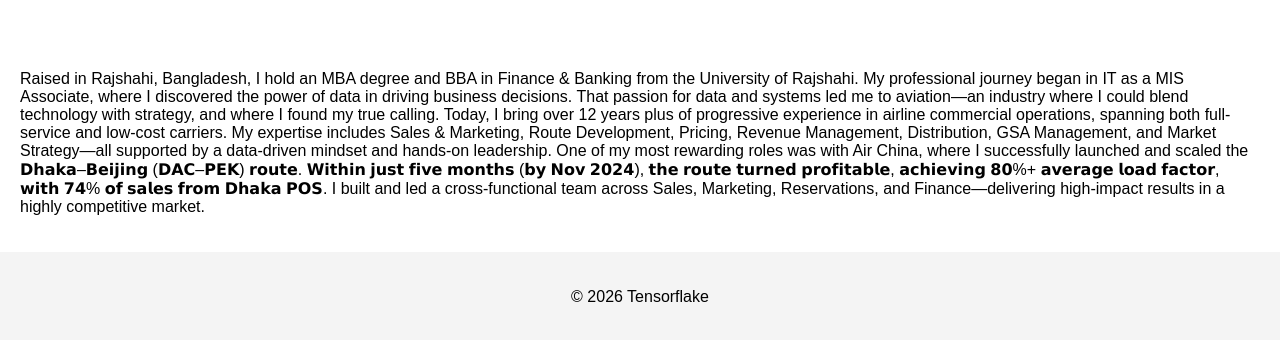
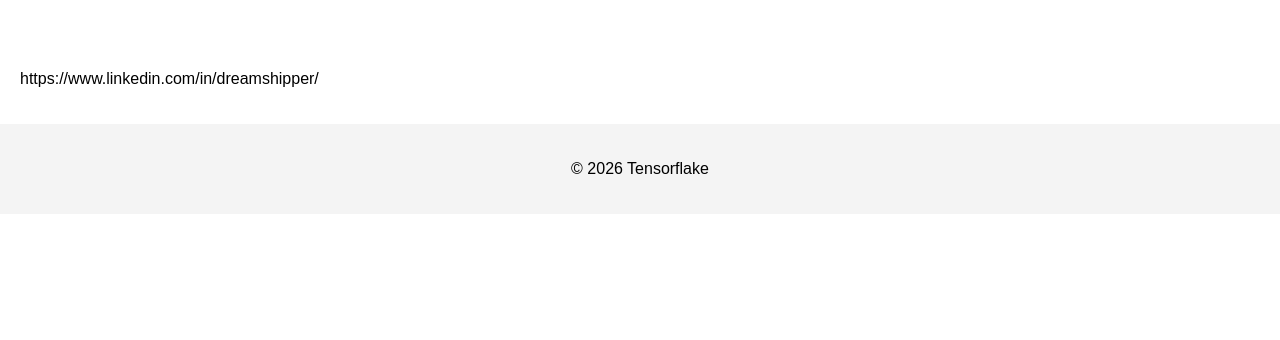
Before and after one commit to dreamshipper/tensorflake, a plain HTML site: page about.html in a window 1280 px wide. Shown: the part 124-464 px from the top of the page. Drawn offline with Linux system fonts and the light colour scheme.

Commit message:
Update about.html

```diff
--- a/about.html
+++ b/about.html
@@ -17,7 +17,7 @@
   </header>
 
   <main>
-    <p> Raised in Rajshahi, Bangladesh, I hold an MBA degree and BBA in Finance & Banking from the University of Rajshahi. My professional journey began in IT as a MIS Associate, where I discovered the power of data in driving business decisions. That passion for data and systems led me to aviation—an industry where I could blend technology with strategy, and where I found my true calling.  Today, I bring over 12 years plus of progressive experience in airline commercial operations, spanning both full-service and low-cost carriers. My expertise includes Sales & Marketing, Route Development, Pricing, Revenue Management, Distribution, GSA Management, and Market Strategy—all supported by a data-driven mindset and hands-on leadership.  One of my most rewarding roles was with Air China, where I successfully launched and scaled the 𝗗𝗵𝗮𝗸𝗮–𝗕𝗲𝗶𝗷𝗶𝗻𝗴 (𝗗𝗔𝗖–𝗣𝗘𝗞) 𝗿𝗼𝘂𝘁𝗲. 𝗪𝗶𝘁𝗵𝗶𝗻 𝗷𝘂𝘀𝘁 𝗳𝗶𝘃𝗲 𝗺𝗼𝗻𝘁𝗵𝘀 (𝗯𝘆 𝗡𝗼𝘃 𝟮𝟬𝟮𝟰), 𝘁𝗵𝗲 𝗿𝗼𝘂𝘁𝗲 𝘁𝘂𝗿𝗻𝗲𝗱 𝗽𝗿𝗼𝗳𝗶𝘁𝗮𝗯𝗹𝗲, 𝗮𝗰𝗵𝗶𝗲𝘃𝗶𝗻𝗴 𝟴𝟬%+ 𝗮𝘃𝗲𝗿𝗮𝗴𝗲 𝗹𝗼𝗮𝗱 𝗳𝗮𝗰𝘁𝗼𝗿, 𝘄𝗶𝘁𝗵 𝟳𝟰% 𝗼𝗳 𝘀𝗮𝗹𝗲𝘀 𝗳𝗿𝗼𝗺 𝗗𝗵𝗮𝗸𝗮 𝗣𝗢𝗦. I built and led a cross-functional team across Sales, Marketing, Reservations, and Finance—delivering high-impact results in a highly competitive market. </p>
+    <p> https://www.linkedin.com/in/dreamshipper/ </p>
   </main>
 
   <footer>
```
